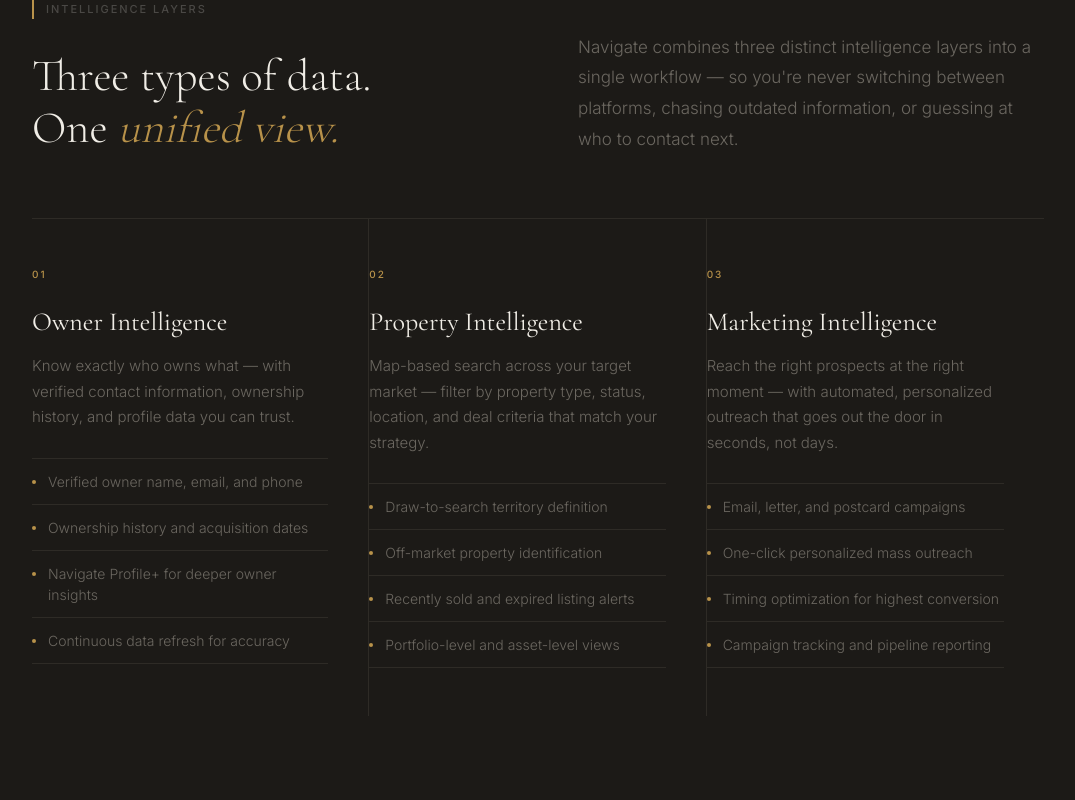
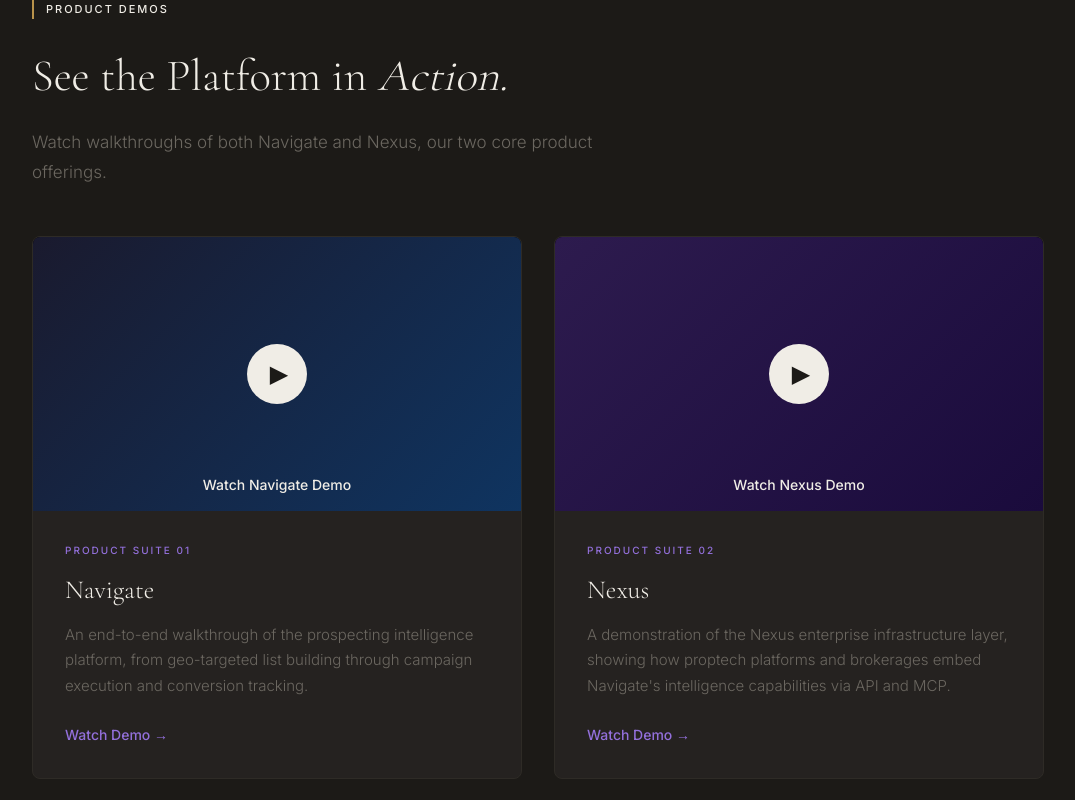
Before and after one commit to letsnavigatebmw/aperture-hospitality, a Next.js app: page /data-intelligence in a window 1280 px wide. Shown: the part 2020-2820 px from the top of the page, without its empty margins (102-1177 px from the left). Built offline with nearby package versions, Linux system fonts and the light colour scheme.

Commit message:
Add 'See the Platform in Action' product demo section before Intelligence Layers; fix section label colors to white on dark backgrounds

```diff
--- a/app/data-intelligence/page.tsx
+++ b/app/data-intelligence/page.tsx
@@ -135,12 +135,86 @@
         </div>
       </section>
 
+      {/* PRODUCT DEMOS */}
+      <section style={{ background: '#1C1A17', padding: 'clamp(5rem, 10vw, 9rem) 0', borderBottom: '1px solid #2e2b26' }}>
+        <div style={{ maxWidth: '1140px', margin: '0 auto', padding: '0 clamp(1.5rem, 5vw, 4rem)' }}>
+          <div style={{ display: 'flex', alignItems: 'center', gap: '0.75rem', fontSize: '0.6875rem', fontWeight: 500, letterSpacing: '0.18em', textTransform: 'uppercase', color: '#F0EDE6', marginBottom: '2rem' }}>
+            <span style={{ width: '2px', height: '1.25rem', background: '#B8924A' }}></span>
+            Product Demos
+          </div>
+          <h2 style={{ fontFamily: "'Cormorant Garamond', Georgia, serif", fontSize: 'clamp(2.25rem, 3.5vw, 3.25rem)', fontWeight: 300, lineHeight: 1.15, color: '#F0EDE6', marginBottom: '1.5rem' }}>
+            See the Platform in <em style={{ fontStyle: 'italic', color: '#F0EDE6' }}>Action.</em>
+          </h2>
+          <p style={{ fontSize: '1.0625rem', fontWeight: 300, lineHeight: 1.8, color: '#6B6760', marginBottom: '3rem', maxWidth: '56ch' }}>
+            Watch walkthroughs of both Navigate and Nexus, our two core product offerings.
+          </p>
+
+          <div style={{ display: 'grid', gridTemplateColumns: '1fr 1fr', gap: '2rem' }}>
+            {/* Navigate Demo Card */}
+            <div style={{ background: '#252220', border: '1px solid #2e2b26', borderRadius: '8px', overflow: 'hidden', display: 'flex', flexDirection: 'column' }}>
+              <div style={{ position: 'relative', width: '100%', paddingBottom: '56.25%', background: '#000' }}>
+                <div style={{ position: 'absolute', top: 0, left: 0, width: '100%', height: '100%', display: 'flex', alignItems: 'center', justifyContent: 'center', background: 'linear-gradient(135deg, #1a1a2e 0%, #0f3460 100%)' }}>
+                  <button style={{ width: '60px', height: '60px', borderRadius: '50%', background: '#F0EDE6', border: 'none', cursor: 'pointer', display: 'flex', alignItems: 'center', justifyContent: 'center', transition: 'transform 0.2s' }} onMouseEnter={(e) => (e.currentTarget.style.transform = 'scale(1.1)')} onMouseLeave={(e) => (e.currentTarget.style.transform = 'scale(1)')}>
+                    <span style={{ fontSize: '24px', color: '#1C1A17', marginLeft: '4px' }}>▶</span>
+                  </button>
+                  <span style={{ position: 'absolute', color: '#F0EDE6', fontSize: '0.875rem', fontWeight: 500, bottom: '1rem', left: '50%', transform: 'translateX(-50%)' }}>
+                    Watch Navigate Demo
+                  </span>
+                </div>
+              </div>
+              <div style={{ padding: '2rem' }}>
+                <div style={{ fontSize: '0.625rem', fontWeight: 500, letterSpacing: '0.2em', textTransform: 'uppercase', color: '#9370DB', marginBottom: '1rem' }}>
+                  Product Suite 01
+                </div>
+                <h3 style={{ fontFamily: "'Cormorant Garamond', Georgia, serif", fontSize: '1.625rem', fontWeight: 300, color: '#F0EDE6', lineHeight: 1.2, marginBottom: '1rem' }}>
+                  Navigate
+                </h3>
+                <p style={{ fontSize: '0.9375rem', fontWeight: 300, lineHeight: 1.7, color: '#6B6760', marginBottom: '1.5rem' }}>
+                  An end-to-end walkthrough of the prospecting intelligence platform, from geo-targeted list building through campaign execution and conversion tracking.
+                </p>
+                <a href="#" style={{ fontSize: '0.875rem', fontWeight: 500, color: '#9370DB', textDecoration: 'none', display: 'inline-flex', alignItems: 'center', gap: '0.5rem', transition: 'color 0.2s' }} onMouseEnter={(e) => (e.currentTarget.style.color = '#B8924A')} onMouseLeave={(e) => (e.currentTarget.style.color = '#9370DB')}>
+                  Watch Demo →
+                </a>
+              </div>
+            </div>
+
+            {/* Nexus Demo Card */}
+            <div style={{ background: '#252220', border: '1px solid #2e2b26', borderRadius: '8px', overflow: 'hidden', display: 'flex', flexDirection: 'column' }}>
+              <div style={{ position: 'relative', width: '100%', paddingBottom: '56.25%', background: '#000' }}>
+                <div style={{ position: 'absolute', top: 0, left: 0, width: '100%', height: '100%', display: 'flex', alignItems: 'center', justifyContent: 'center', background: 'linear-gradient(135deg, #2d1b4e 0%, #1a0b3c 100%)' }}>
+                  <button style={{ width: '60px', height: '60px', borderRadius: '50%', background: '#F0EDE6', border: 'none', cursor: 'pointer', display: 'flex', alignItems: 'center', justifyContent: 'center', transition: 'transform 0.2s' }} onMouseEnter={(e) => (e.currentTarget.style.transform = 'scale(1.1)')} onMouseLeave={(e) => (e.currentTarget.style.transform = 'scale(1)')}>
+                    <span style={{ fontSize: '24px', color: '#1C1A17', marginLeft: '4px' }}>▶</span>
+                  </button>
+                  <span style={{ position: 'absolute', color: '#F0EDE6', fontSize: '0.875rem', fontWeight: 500, bottom: '1rem', left: '50%', transform: 'translateX(-50%)' }}>
+                    Watch Nexus Demo
+                  </span>
+                </div>
+              </div>
+              <div style={{ padding: '2rem' }}>
+                <div style={{ fontSize: '0.625rem', fontWeight: 500, letterSpacing: '0.2em', textTransform: 'uppercase', color: '#9370DB', marginBottom: '1rem' }}>
+                  Product Suite 02
+                </div>
+                <h3 style={{ fontFamily: "'Cormorant Garamond', Georgia, serif", fontSize: '1.625rem', fontWeight: 300, color: '#F0EDE6', lineHeight: 1.2, marginBottom: '1rem' }}>
+                  Nexus
+                </h3>
+                <p style={{ fontSize: '0.9375rem', fontWeight: 300, lineHeight: 1.7, color: '#6B6760', marginBottom: '1.5rem' }}>
+                  A demonstration of the Nexus enterprise infrastructure layer, showing how proptech platforms and brokerages embed Navigate's intelligence capabilities via API and MCP.
+                </p>
+                <a href="#" style={{ fontSize: '0.875rem', fontWeight: 500, color: '#9370DB', textDecoration: 'none', display: 'inline-flex', alignItems: 'center', gap: '0.5rem', transition: 'color 0.2s' }} onMouseEnter={(e) => (e.currentTarget.style.color = '#B8924A')} onMouseLeave={(e) => (e.currentTarget.style.color = '#9370DB')}>
+                  Watch Demo →
+                </a>
+              </div>
+            </div>
+          </div>
+        </div>
+      </section>
+
       {/* THREE PILLARS */}
       <section style={{ background: '#1C1A17', padding: 'clamp(5rem, 10vw, 9rem) 0', borderBottom: '1px solid #2e2b26' }}>
         <div style={{ maxWidth: '1140px', margin: '0 auto', padding: '0 clamp(1.5rem, 5vw, 4rem)' }}>
           <div style={{ display: 'grid', gridTemplateColumns: '1fr 1fr', gap: '5rem', alignItems: 'end', marginBottom: '4rem' }}>
             <div>
-              <div style={{ display: 'flex', alignItems: 'center', gap: '0.75rem', fontSize: '0.6875rem', fontWeight: 500, letterSpacing: '0.18em', textTransform: 'uppercase', color: '#4a4845', marginBottom: '2rem' }}>
+              <div style={{ display: 'flex', alignItems: 'center', gap: '0.75rem', fontSize: '0.6875rem', fontWeight: 500, letterSpacing: '0.18em', textTransform: 'uppercase', color: '#F0EDE6', marginBottom: '2rem' }}>
                 <span style={{ width: '2px', height: '1.25rem', background: '#B8924A' }}></span>
                 Intelligence Layers
               </div>
```
